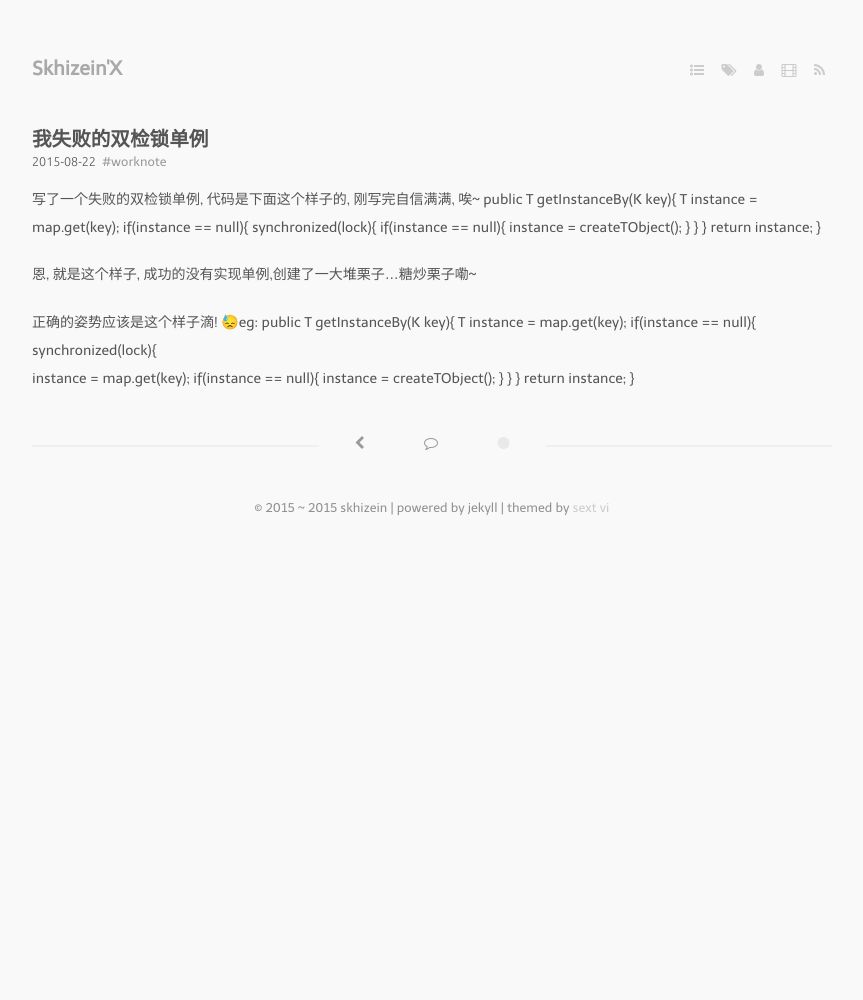
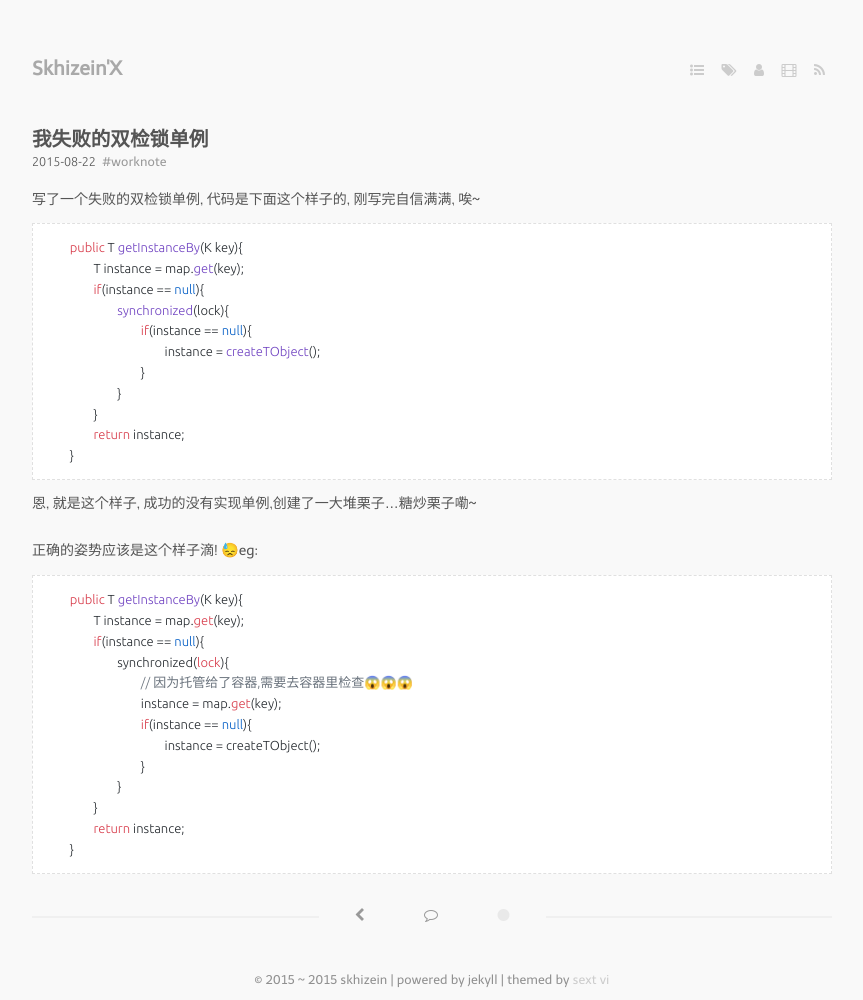
Before and after one commit to xhwSkhizein/xhwSkhizein.github.io, a Jekyll site: the page built from _posts/2015-08-22-我失败的双检锁单例.markdown, in a window 1280 px wide. Shown: the whole page, without its empty margins (208-1071 px from the left). Built offline with Jekyll 4.4.1, drawn with Linux system fonts in a browser that asks for light colours; nearby versions of some CDN libraries; comment, search, counter and statistics services are not loaded; before the commit the page ends 900 px from its top, so only the background shows below that.

Commit message:
fix format finally

```diff
--- a/_posts/2015-08-22-我失败的双检锁单例.markdown
+++ b/_posts/2015-08-22-我失败的双检锁单例.markdown
@@ -7,13 +7,14 @@ tags:
 ---
 
 写了一个失败的双检锁单例, 代码是下面这个样子的, 刚写完自信满满, 唉~
-        public T getInstanceBy(K key){
+
+		public T getInstanceBy(K key){
 			T instance = map.get(key);
 			if(instance == null){
 				synchronized(lock){
 					if(instance == null){
-							instance = createTObject();
-  					}
+						instance = createTObject();
+					}
 				}
 			}
 			return instance;
@@ -22,10 +23,12 @@ tags:
 恩, 就是这个样子, 成功的没有实现单例,创建了一大堆栗子...糖炒栗子嘞~
 
 正确的姿势应该是这个样子滴! 😓eg:
-        public T getInstanceBy(K key){
+
+		public T getInstanceBy(K key){
 			T instance = map.get(key);
 			if(instance == null){
 				synchronized(lock){
+					// 因为托管给了容器,需要去容器里检查😱😱😱
 					instance = map.get(key);
 					if(instance == null){
 						instance = createTObject();
```
